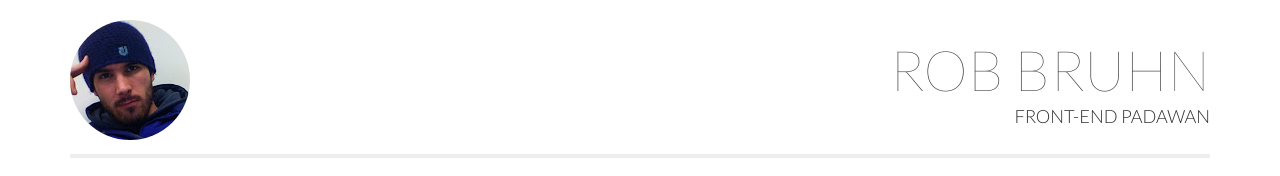
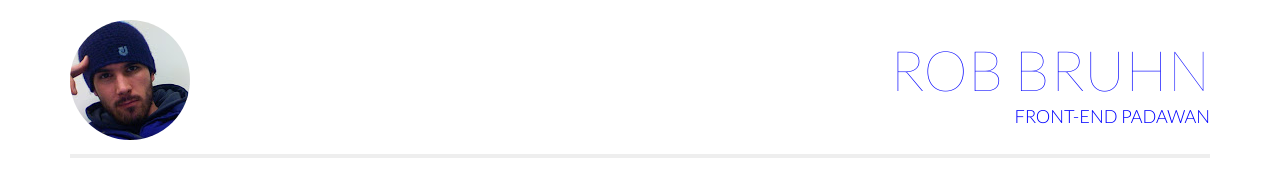
Before and after one commit to rdbruhn/oldportfolio, a plain HTML site: page index.html in a window 1280 px wide. Shown: the top 176 px of the page. Drawn offline with Linux system fonts and the light colour scheme.

Commit message:
Style Guide Corrections
Corrections made to improve readability, remove errors, and bring into
compliance with the style guide.

```diff
--- a/css/style.css
+++ b/css/style.css
@@ -1,39 +1,45 @@
-body{
+body {
 	font-family: 'Lato', sans-serif;
-	color: ##0000FF;
-	font-family: 300;
+	color: #0000ff;
+	font-weight: 300;
 }
 
-.title-logo{
+/* Header */
+
+.title-logo {
 	margin-top: 20px;
 }
 
-.title-margin{
-	margin-top: .7em;
-	margin-bottom: 0em
+
+.title-margin {
+	margin-top: 0.7em;
+	margin-bottom: 0;
 }
-.title-super{
+
+
+.title-super {
 	font-size: 4em;
 }
 
-.sub-margin{
-	margin-top: .3em;
+
+.sub-margin {
+	margin-top: 0.3em;
 	margin-bottom: 0;
 }
 
-.sub-text{
+
+.sub-text {
 	font-size: 1.3em;
 }
 
-.text-thin{
+
+.text-thin {
 	font-weight: 100;
 }
 
-.text-muted{
-	color: #BCBBBB;
-}
+/* Content */
 
-hr{
+hr {
 	background-color: #bcbbbb;
 	border-width: 4px 0px 0px;
 	border-top-width: 4px;
@@ -41,14 +47,22 @@ hr{
 	margin-bottom: 1.9em;
 }
 
-.feat-margin{
+
+.feat-margin {
 	margin-top: 0em;
 }
 
-.work-margin{
-	margin-top: .4em;
+
+.text-muted {
+	color: #bcbbbb;
 }
 
-.proj-big{
+
+.work-margin {
+	margin-top: 0.4em;
+}
+
+
+.proj-big {
 	font-size: 2em;
 }
```
Also changed, not shown: index.html (+19 -3 lines).
